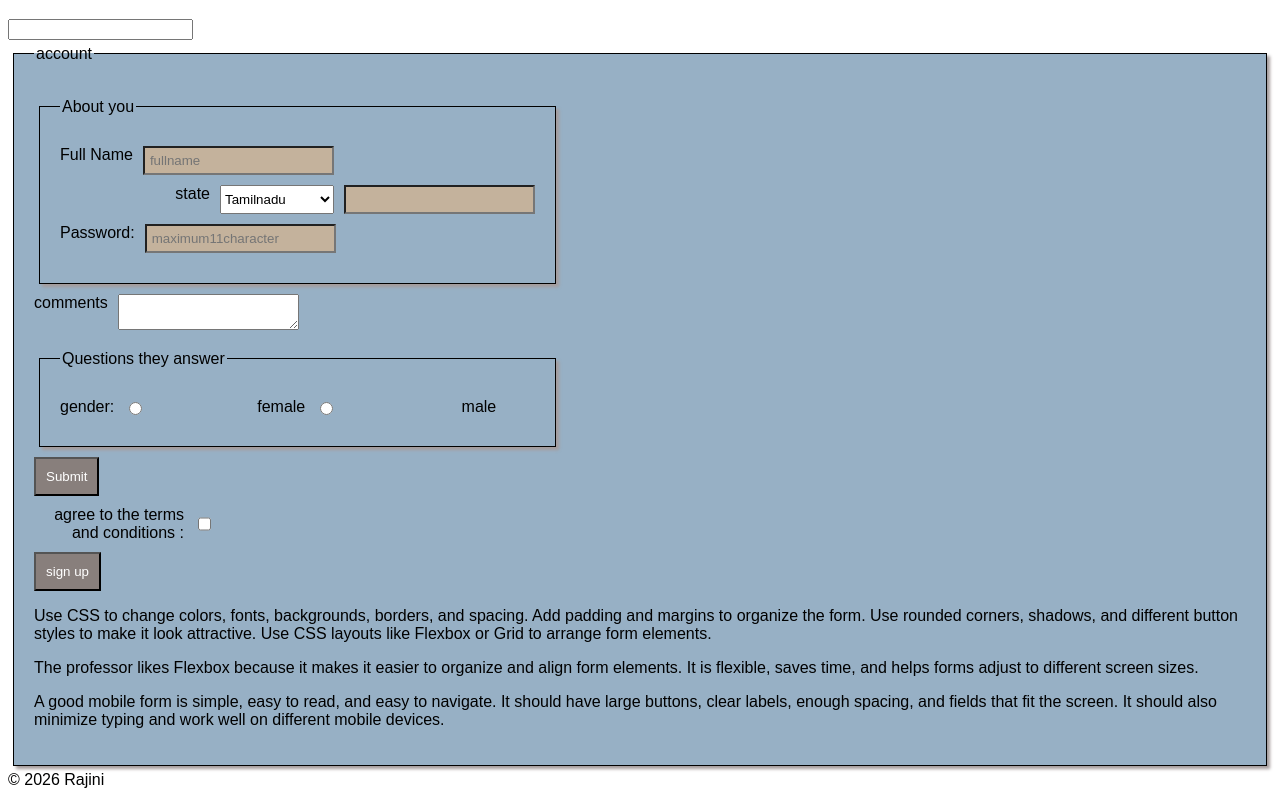
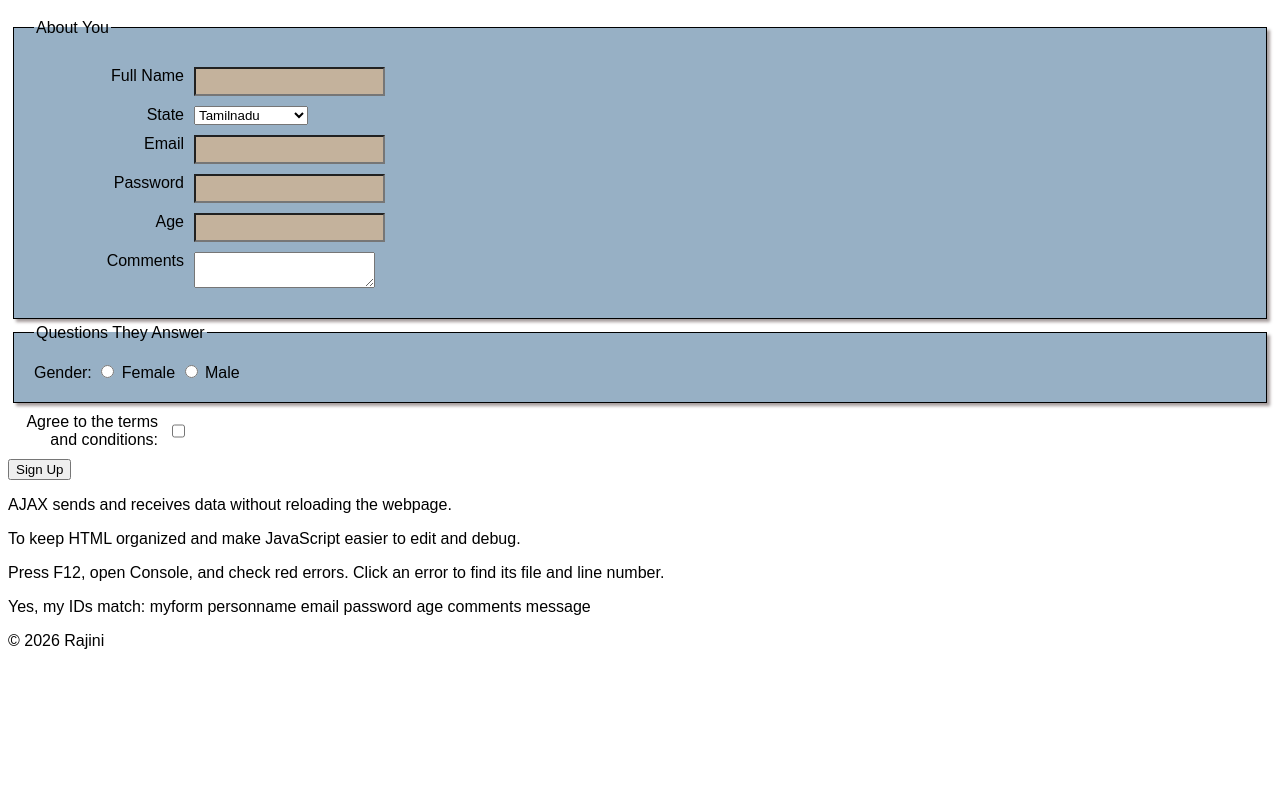
Before and after one commit to prabhuraj06/CS140, a plain HTML site: page Engagements/form/form.html in a window 1280 px wide. Shown: the part 61-858 px from the top of the page. After the commit the page ends 800 px from the top, so only its background shows below. Drawn offline with Linux system fonts and the light colour scheme.

Commit message:
fgsdff
Co-authored-by: Copilot <copilot@github.com>

```diff
--- a/Engagements/form/form.html
+++ b/Engagements/form/form.html
@@ -1,3 +1,4 @@
+
 <!DOCTYPE html>
 <html lang="en">
 <head>
@@ -5,87 +6,108 @@
     <meta name="viewport" content="width=device-width, initial-scale=1.0">
     <title>Form</title>
     <link rel="stylesheet" href="form.css">
+</head>
+
+<body>
+
 <header>
-        <h1> Rajini's web design</h1>
+    <h1>Rajini's web design</h1>
 </header>
+
 <main>
 
-            </select>
-            <input type="text" name="email">
+    <form id="myform">
+
+        <fieldset>
+            <legend>About You</legend>
+
+            <div class="form-row">
+                <label for="personname">Full Name</label>
+                <input id="personname" type="text" name="fullname">
             </div>
-        <fieldset>
-            <legend>account</legend>
-        <div class="form-row"><form action="formprocessing.html" method="get">
-            <fieldset>
-            <legend>About you</legend>
 
-            <div class="form-row"
-            <label for="personname"> Full Name</label>
-            <input id="personname" type="text" name="fullname" placeholder="fullname">
-        </div>
             <div class="form-row">
-            <label for="state">state</label>
+                <label for="state">State</label>
                 <select name="state" id="state">
                     <option value="Tamilnadu">Tamilnadu</option>
                     <option value="Karnataka">Karnataka</option>
                     <option value="Andhrapradesh">Andhrapradesh</option>
                     <option value="Kerala">Kerala</option>
                     <option value="Telangana">Telangana</option>
+                </select>
+            </div>
 
+            <div class="form-row">
+                <label for="email">Email</label>
+                <input type="email" id="email" name="email">
+            </div>
 
-            <label for="email"> Email</label>
-            <input type="email" id="email" name="email">
+            <div class="form-row">
+                <label for="password">Password</label>
+                <input type="password" id="password" name="password">
+            </div>
 
+            <div class="form-row">
+                <label for="age">Age</label>
+                <input type="number" id="age" name="age">
             </div>
-        <div class="form-row"> Password:
-             <input type="password" name="password" placeholder="maximum11character"
-        </div></fieldset>
-        <div class="form-row"> comments
-            <textarea name="Rajini" id="Rajini"></textarea>
+
+            <div class="form-row">
+                <label for="comments">Comments</label>
+                <textarea id="comments" name="comments"></textarea>
             </div>
+
+        </fieldset>
+
+        <fieldset>
+            <legend>Questions They Answer</legend>
+
+            Gender:
+
+            <input type="radio" id="female" name="gender" value="Female">
+            <label for="female">Female</label>
+
+            <input type="radio" id="male" name="gender" value="Male">
+            <label for="male">Male</label>
+
+        </fieldset>
+
         <div class="form-row">
-            <label for=""></label>
-        </div>
-        <fieldset>
-            <legend>Questions they answer</legend>
-        <div class="form-row">
-            gender:
-            <input type="radio" id="gender" name="female" value="Female">
-             <label for="female">female</label>
-             <input type="radio" id="gender" name="male" value="male">
-             <label for="male">male</label>
-        </div></fieldset>
-        <div class="form-row">
-            <input type="submit">
-        </div>
-        <div class="form-row">
-             <label for="agree"> agree to the terms and conditions :</label>
+            <label for="agree">Agree to the terms and conditions:</label>
             <input type="checkbox" id="agree" name="agree" value="yes">
         </div>
-        <input type="submit" value="sign up">
-        </div>
 
-
-
+        <input type="submit" value="Sign Up">
 
     </form>
-        <p>Use CSS to change colors, fonts, backgrounds, borders, and spacing.
 
-Add padding and margins to organize the form.
+    <p id="message"></p>
 
-Use rounded corners, shadows, and different button styles to make it look attractive.
+    <p>AJAX sends and receives data without reloading the webpage.</p>
+    <p>To keep HTML organized and make JavaScript easier to edit and debug.</p>
+    <p>Press F12, open Console, and check red errors. Click an error to find its file and line number.</p>
+    <p>Yes, my IDs match:
 
-Use CSS layouts like Flexbox or Grid to arrange form elements.</p>
+myform
 
-<p>The professor likes Flexbox because it makes it easier to organize and align form elements. It is flexible, saves time, and helps forms adjust to different screen sizes.</p>
+personname
 
-<p>A good mobile form is simple, easy to read, and easy to navigate. It should have large buttons, clear labels, enough spacing, and fields that fit the screen. It should also minimize typing and work well on different mobile devices.</p>
+email
 
+password
 
+age
+
+comments
+
+message</p>
 </main>
+
 <footer>
     &copy; 2026 Rajini
 </footer>
 
+<script src="script.js"></script>
+
 </body>
 </html>
--- /dev/null
+++ b/Engagements/form/script.js
@@ -0,0 +1,63 @@
+
+document.getElementById('myform').addEventListener('submit', function(event) {
+
+    event.preventDefault();
+
+    const fullname = document.getElementById('personname').value;
+    const email = document.getElementById('email').value;
+    const password = document.getElementById('password').value;
+    const age = document.getElementById('age').value;
+    const comments = document.getElementById('comments').value;
+
+    if (!fullname || !email) {
+        alert("You need a name and email.");
+        return;
+    }
+
+    if (!age || age < 18) {
+        alert("You need to be 18.");
+        return;
+    }
+
+    if (!password || password.length < 8) {
+        alert("Password must be at least 8 characters.");
+        return;
+    }
+
+    if (!comments || comments.length < 20) {
+        alert("Please write at least 20 characters in the comments box.");
+        return;
+    }
+
+    const formData = {
+        name: fullname,
+        email: email,
+        password: password,
+        age: age,
+        comments: comments
+    };
+
+    console.log(formData);
+
+    const xhr = new XMLHttpRequest();
+
+    xhr.open("GET", "submit.json", true);
+
+    xhr.onreadystatechange = function() {
+
+        if (xhr.readyState === 4 && xhr.status === 200) {
+
+            const response = JSON.parse(xhr.responseText);
+
+            document.getElementById('message').innerText = response.message;
+
+        } else if (xhr.readyState === 4) {
+
+            alert("Error submitting form.");
+
+        }
+    };
+
+    xhr.send(JSON.stringify(formData));
+
+});
--- /dev/null
+++ b/Engagements/form/submit.json
@@ -0,0 +1,3 @@
+{
+    "message": "Form submitted successfully!"
+}
```
Lines whose indentation alone changed are shown as unchanged.
